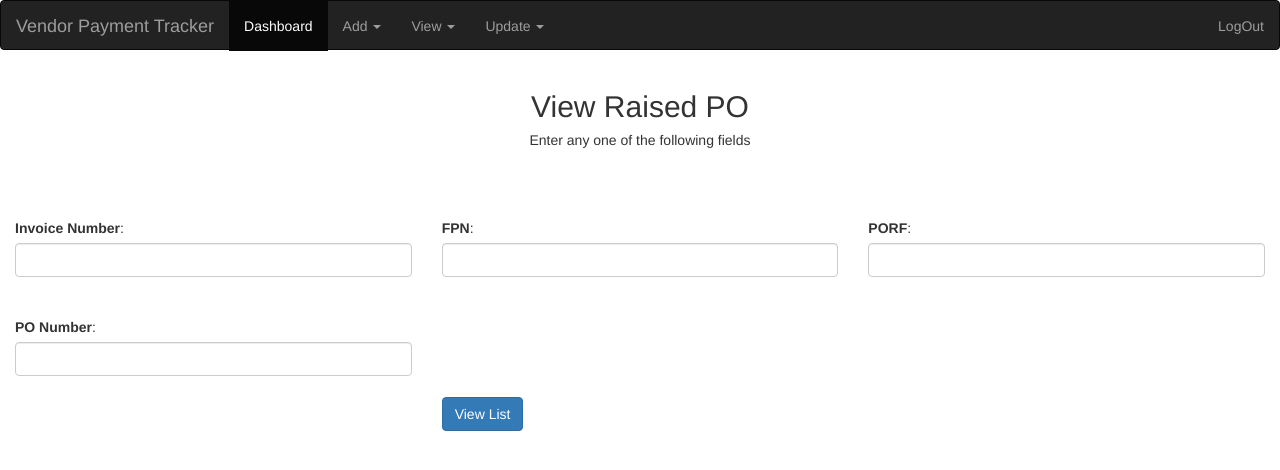
After one commit to slitheringblob/paymentsapp, a Flask app: page /viewpo in a window 1280 px wide. The commit adds this page. Shown: the top 470 px of the page. Run offline with Flask 2, Linux system fonts and the light colour scheme; the visitor is signed in with stand-in values (Sample User, id 1); some libraries are stand-ins or nearby versions.

Commit message:
EOD Commit 08/05/2020
Added all the routes and templates for the view_functionality. Created the forms for view_po and view_fpn func. DB issue still persistent.

```diff
--- a/app.py
+++ b/app.py
@@ -2,12 +2,13 @@ from flask import Flask,render_template,redirect,url_for,request,session,flash,g
 from functools import wraps
 import sqlite3
 from forms import add_po_form,add_holiday_form,add_employee_form,add_fpn_form
+from forms import view_po_form,view_fpn_form,view_employee_form
 
 
 app=Flask(__name__)
 
 app.secret_key= "my precious"
-app.database = "/db/vpt.db"
+database = "C:/Users/jayde/Documents/GitHub/paymentsapp/db/vpt.db"
 
 ################################login required decorator ####################################
 
@@ -55,18 +56,47 @@ def logout():
 	flash('You were just logged Out!')
 	return redirect(url_for('login'))
 
-######################### Add_Functionality Routes ########################
+######################### Add_Functionality Routes #######################################################################################################
 
 @app.route('/addnewpo',methods=['GET','POST'])
 @login_required
 def addnewpo():
 	error = None
 	form = add_po_form()
+	conn = connect_db()
+	print(form.errors)
 
 	if form.validate_on_submit():
-		flash(f'Added PO for {form.porf.data}!', 'success')
+		c = conn.cursor()
+
+		resource_name = form.resource_name.data
+		po_vendor = form.po_vendor.data
+		month = form.month.data
+		noofdays = form.noofdays.data
+		leavestaken = form.leavestaken.data
+		billeddays = form.billeddays.data
+		billingrate = form.billingrate.data
+		billableamount = form.billableamount.data
+		gst = form.gst.data
+		total = form.total.data
+		fpn = form.fpn.data
+		porf = form.porf.data
+		project = form.project.data
+		date_raised = form.date_raised.data
+		pono = form.pono.data
+		invoice_no = form.invoice_no.data
+		golive_date = form.golive_date.data
+
+		c.execute("INSERT INTO MS_PO_MASTER VALUES(?,?,?,?,?,?,?,?,?,?,?,?,?,?,?,?,?)",(resource_name,po_vendor,month,noofdays,leavestaken,billeddays,billingrate,billableamount,gst,total,fpn,porf,project,date_raised,pono,invoice_no,golive_date,))
+		conn.commit()
+		conn.close()
+
+		print('validated form')
+		flash(f'Added PO for PORF:{porf}!', 'success')
 		return redirect(url_for('dashboard'))
-
+	else:
+		print(form.errors)
+		print('invalid form')
 
 	return render_template("add_new_po.html",error=error,title = 'Add New PO',form = form)
 
@@ -76,15 +106,27 @@ def addnewpo():
 def addnewholiday():
 	error = None
 	form = add_holiday_form()
+
+	date = form.date.data
+	reason = form.reason.data
+
+
 	print(form.errors)
+	conn = connect_db()
+	if form.validate_on_submit():
+		c = conn.cursor()
+		c.execute("INSERT INTO MS_HOLIDAY_MASTER VALUES(?,?)",(date,reason,))
 
-	if form.validate_on_submit():
-		flash(f'Added New Holiday for {form.reason.data} on {form.date.data}!', 'success')
+		flash(f'Added New Holiday for {reason} on {date} !', 'success')
 		print('validated holiday')
+		conn.commit()
+		conn.close()
+
 		return redirect(url_for('dashboard'))
 	else:
 		print(form.errors)
 		print('invalid holiday')
+
 
 	return render_template("add_new_holiday.html",error=error,title = 'Add New Holiday',form = form)
 
@@ -113,12 +155,42 @@ def addnewemployee():
 
 
 	return render_template("add_new_employee.html",error=error,title = 'Add New Employee',form = form)
+##################################### View_fucntionality Routes##############################################################
+
+@app.route('/viewpo',methods = ['GET','POST'])
+@login_required
+def viewpo():
+	error = None
+	form = view_po_form()
+
+	return render_template("view_po.html",error = error,title = 'View PO',form=form)
+
+@app.route('/viewfpn',methods = ['GET','POST'])
+@login_required
+def viewfpn():
+	error = None
+	form = view_fpn_form()
+
+	return render_template("view_fpn.html",error = error,title = 'View FPN',form=form)
+
+@app.route('/viewemployee',methods = ['GET','POST'])
+@login_required
+def viewemployee():
+	error = None
+	form = view_employee_form()
+
+	return render_template("view_employee.html",error = error,title = 'View Employee',form=form)
+
+@app.route('/viewholiday',methods = ['GET','POST'])
+@login_required
+def viewholiday():
+	return render_template("view_holiday.html",error = error,title = 'View Holiday')
 
 
 ####################################### END ROUTES ##########################################################################
 
 def connect_db():
-	conn = sqlite3.connect(app.database)
+	conn = sqlite3.connect(database)
 	print("Connection Established")
 	print(sqlite3.version)
 	return conn
--- a/forms.py
+++ b/forms.py
@@ -1,13 +1,16 @@
 from flask_wtf import FlaskForm
 from wtforms import (StringField,TextAreaField,SubmitField,PasswordField,DateField,SelectField,IntegerField,DecimalField)
 from wtforms.validators import (DataRequired,Email,EqualTo,Length,URL)
+
+
+################################# Add Classes ########################################################################################################
 
 class add_po_form(FlaskForm):
 
 	resource_name = StringField('Resource Name',validators=[DataRequired()])
 	po_vendor = StringField('Vendor',validators = [DataRequired()])
 	month = StringField('Month', validators = [DataRequired()])
-	noofdays = IntegerField('No Of Days', validators = [DataRequired()])
+	noofdays = DecimalField('No Of Days', validators = [DataRequired()])
 	leavestaken = DecimalField('Leaves Taken',validators = [DataRequired()])
 	billeddays = DecimalField('Billed Days',validators = [DataRequired()])
 	billingrate = DecimalField('Billing Rate',validators = [DataRequired()])
@@ -51,3 +54,27 @@ class add_holiday_form(FlaskForm):
 	date = DateField('Holiday Date(dd-mm-yyyy)',format='%d-%m-%Y',validators = [DataRequired()])
 	reason = StringField('Holiday Reason',validators = [DataRequired()])
 	add_holiday = SubmitField('Add Holiday')
+
+################################## View Classes #####################################################################################################
+
+class view_po_form(FlaskForm):
+
+	view_po_pono = StringField('PO Number')
+	view_po_porf = StringField('PORF')
+	view_po_fpn = StringField('FPN')
+	view_po_invoice_no = StringField('Invoice Number')
+	view_po_submit = SubmitField("View List")
+
+class view_fpn_form(FlaskForm):
+	view_fpn_fpn = StringField('FPN')
+	view_fpn_submit = SubmitField('View List')
+
+class view_employee_form(FlaskForm):
+	view_emp_code = StringField('Employee Code',validators = [DataRequired()])
+	view_emp_name = StringField('Employee Name',validators = [DataRequired()])
+	view_emp_submit = SubmitField('View List')
+
+#view holiday will just be a list that is directly rendered over the layout by jinja.
+#class view_holiday_form(FlaskForm):
+
+#####################################################################################################################################################
--- a/templates/layout.html
+++ b/templates/layout.html
@@ -34,20 +34,20 @@
         <a class="dropdown-toggle" data-toggle="dropdown" href="#">View
         <span class="caret"></span></a>
         <ul class="dropdown-menu">
-          <li><a href="#">View new PO</a></li>
-          <li><a href="#">View new FPN</a></li>
-          <li><a href="#">View new Holiday</a></li>
-          <li><a href="#">View new Employee</a></li>
+          <li><a href="/viewpo">View PO</a></li>
+          <li><a href="/viewfpn">View FPN</a></li>
+          <li><a href="/viewholiday">View Holiday</a></li>
+          <li><a href="/viewemployee">View Employee</a></li>
         </ul>
       </li>
       <li class="dropdown">
         <a class="dropdown-toggle" data-toggle="dropdown" href="#">Update
         <span class="caret"></span></a>
         <ul class="dropdown-menu">
-          <li><a href="#">Update new PO</a></li>
-          <li><a href="#">Update new FPN</a></li>
-          <li><a href="#">Update new Holiday</a></li>
-          <li><a href="#">Update new Employee</a></li>
+          <li><a href="#">Update PO</a></li>
+          <li><a href="#">Update FPN</a></li>
+          <li><a href="#">Update Holiday</a></li>
+          <li><a href="#">Update Employee</a></li>
         </ul>
       </li>
     </ul>
--- /dev/null
+++ b/templates/view_po.html
@@ -0,0 +1,96 @@
+{% extends 'layout.html' %}
+
+{% block content %}
+
+  <div class="row">
+      <h2 align="center">View Raised PO</h2>
+      <h5 align="center">Enter any one of the following fields</h5>
+      <br>
+      <br>
+      <br>
+
+    </div>
+  <div class="row">
+    <div class="formwrapper">
+      <form method="POST" action="">
+         {{ form.hidden_tag() }}
+<!-- ######################column-1############################################ -->
+          <div class="col-sm-4">
+
+            <div class="form-field">
+              {{ form.view_po_invoice_no.label(class="form-control-label") }}: {{ form.view_po_invoice_no(class="form-control form-control-lg")}}
+                {% if form.view_po_invoice_no.errors %}
+                  <ul class="errors">
+                    {% for error in form.view_po_invoice_no.errors %}
+                      <li>{{ error }}</li>
+                    {% endfor %}
+                  </ul>
+                {% endif %}
+            </div>
+
+            <br><br>
+
+             <div class="form-field">
+              {{ form.view_po_pono.label(class="form-control-label") }}: {{ form.view_po_pono(class="form-control form-control-lg") }}
+                {% if form.view_po_pono.errors %}
+                  <ul class="errors">
+                    {% for error in form.view_po_pono.errors %}
+                      <li>{{ error }}</li>
+                    {% endfor %}
+                  </ul>
+                {% endif %}
+            </div>
+
+          </div>
+
+<!-- ######################column-2############################################ -->
+
+            <div class="col-sm-4">
+            <div class="form-field">
+              {{ form.view_po_fpn.label(class="form-control-label") }}: {{ form.view_po_fpn(class="form-control form-control-lg") }}
+                {% if form.view_po_fpn.errors %}
+                  <ul class="errors">
+                    {% for error in form.view_po_fpn.errors %}
+                      <li>{{ error }}</li>
+                    {% endfor %}
+                  </ul>
+                {% endif %}
+            </div>
+            <br><br><br><br><br><br>
+
+            {{ form.view_po_submit(class="btn btn-primary") }}
+
+          </div>
+
+
+
+
+
+
+<!-- ######################column-3############################################ -->
+          <div class="col-sm-4">
+            <div class="form-field">
+              {{ form.view_po_porf.label(class="form-control-label") }}: {{ form.view_po_porf(class="form-control form-control-lg")}}
+                {% if form.view_po_porf.errors %}
+                  <ul class="errors">
+                    {% for error in form.view_po_porf.errors %}
+                      <li>{{ error }}</li>
+                    {% endfor %}
+                  </ul>
+                {% endif %}
+            </div>
+          </div>
+
+            <br>
+
+
+
+        </div>
+      </form>
+    </div>
+  </div>
+
+
+  </div>
+
+{% endblock %}
```
Also changed, not shown: templates/dashboard.html (+9 -9 lines), templates/view_employee.html (added, +140 -0 lines), templates/view_fpn.html (added, +48 -0 lines), templates/view_holiday.html (added, +62 -0 lines), db/vpt.db, static/dashboard.css (line endings or trailing spaces).
